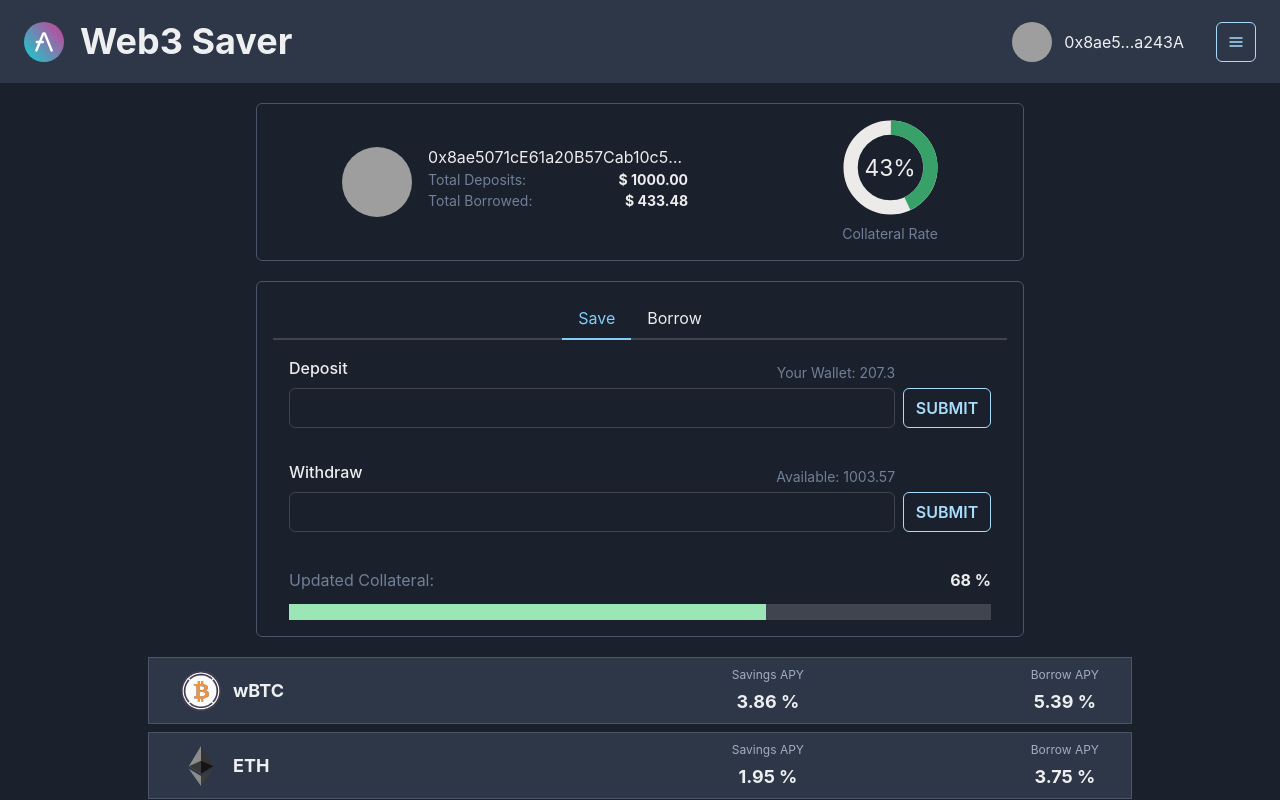
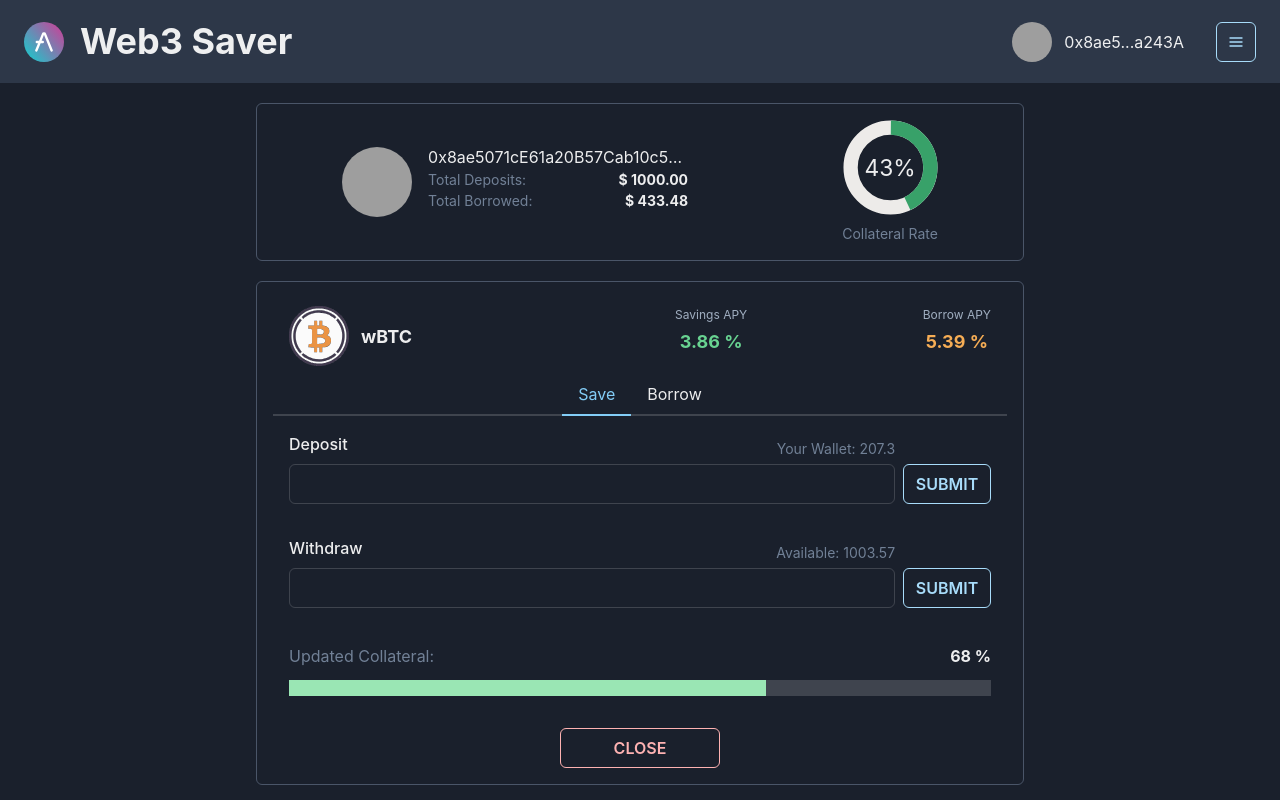
Before and after one commit to HenricoW/aave-save, a Next.js app: page / in a window 1280 px wide. Shown: the top 800 px of the page. Built offline with nearby package versions, Linux system fonts and the light colour scheme; grey boxes are pictures that could not be loaded.

Commit message:
added token detail and close btn

```diff
--- a/components/InteractionPanel.tsx
+++ b/components/InteractionPanel.tsx
@@ -3,8 +3,15 @@ import { FormControl, FormLabel } from "@chakra-ui/form-control";
 import { NumberInput, NumberInputField } from "@chakra-ui/number-input";
 import { Button } from "@chakra-ui/button";
 import { Progress } from "@chakra-ui/progress";
-import React from "react";
-import { Box, Container, HStack, Text } from "@chakra-ui/layout";
+import { Box, Container, HStack, Text, VStack } from "@chakra-ui/layout";
+import Image from "next/image";
+
+const tokenDetail = {
+  ticker: "wBTC",
+  imgUrl: "/wBTC.svg",
+  saveRate: 3.86,
+  borrRate: 5.39,
+};
 
 const interactionInput = (
   title: string,
@@ -34,6 +41,32 @@ const interactionInput = (
 function InteractionPanel() {
   return (
     <Container maxW="container.md" border="1px" borderColor="gray.600" borderRadius="md" p="4" mb="5">
+      <Box as="a" d="flex" justifyContent="space-between" py={2} px={4}>
+        <HStack spacing="3">
+          <Image height="60px" width="60px" src={tokenDetail.imgUrl} />
+          <Text fontWeight="bold" fontSize="lg">
+            {tokenDetail.ticker}
+          </Text>
+        </HStack>
+        <Box d="flex" justifyContent="space-between" flexBasis="45%">
+          <VStack spacing="1">
+            <Text fontSize="xs" color="gray.400">
+              Savings APY
+            </Text>
+            <Text fontSize="lg" fontWeight="bold" color="green.300">
+              {tokenDetail.saveRate.toString()} %
+            </Text>
+          </VStack>
+          <VStack spacing="1">
+            <Text fontSize="xs" color="gray.400">
+              Borrow APY
+            </Text>
+            <Text fontSize="lg" fontWeight="bold" color="orange.300">
+              {tokenDetail.borrRate.toString()} %
+            </Text>
+          </VStack>
+        </Box>
+      </Box>
       <Tabs align="center" colorScheme="twitter">
         <TabList>
           <Tab>Save</Tab>
@@ -50,7 +83,7 @@ function InteractionPanel() {
           </TabPanel>
         </TabPanels>
       </Tabs>
-      <Container maxW="container.md" pt="2">
+      <Container d="flex" flexDir="column" maxW="container.md" pt="2">
         <Box d="flex" alignItems="center" justifyContent="space-between">
           <Text py="3" color="gray.500">
             Updated Collateral:
@@ -60,6 +93,9 @@ function InteractionPanel() {
           </Text>
         </Box>
         <Progress colorScheme="green" size="lg" value={68} />
+        <Button variant="outline" colorScheme="red" d="block" mt="8" mx="auto" w="40">
+          CLOSE
+        </Button>
       </Container>
     </Container>
   );
```
